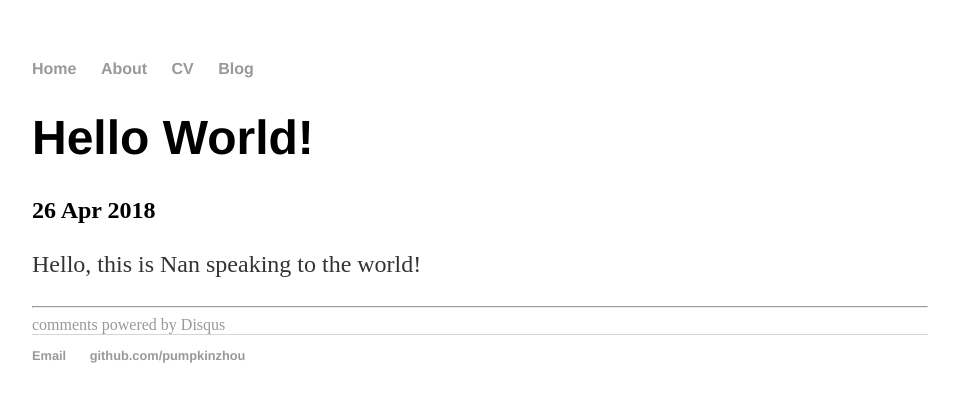
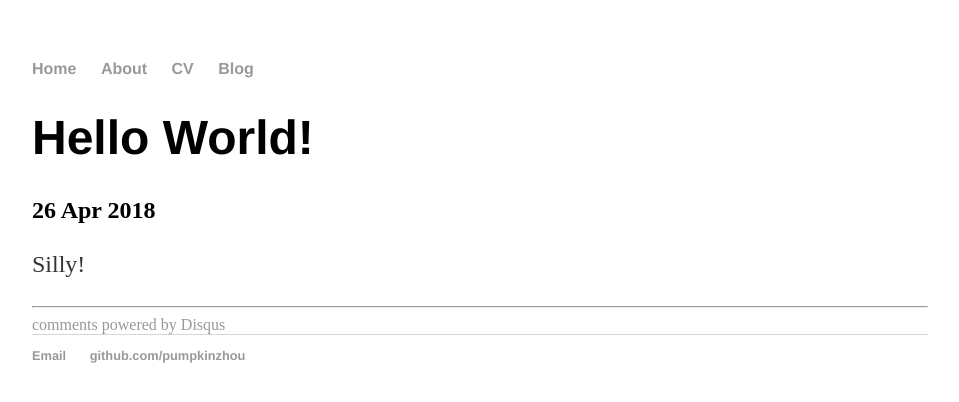
Before and after one commit to pumpkinzhou/pumpkinzhou.github.io, a Jekyll site: the page built from _posts/2018-04-26-Nan-Zhou-hello-world2.md, in a window 1280 px wide. Shown: the top 402 px of the page, without its empty margins (160-1119 px from the left). Built offline with Jekyll 4.4.1, drawn with Linux system fonts in a browser that asks for light colours; comment, search, counter and statistics services are not loaded.

Commit message:
Update 2018-04-26-Nan-Zhou-hello-world2.md

```diff
--- a/_posts/2018-04-26-Nan-Zhou-hello-world2.md
+++ b/_posts/2018-04-26-Nan-Zhou-hello-world2.md
@@ -5,4 +5,4 @@ date: 2018-04-26
 comments: false
 ---
 
-Hello, this is Nan speaking to the world!
+Silly!
```
